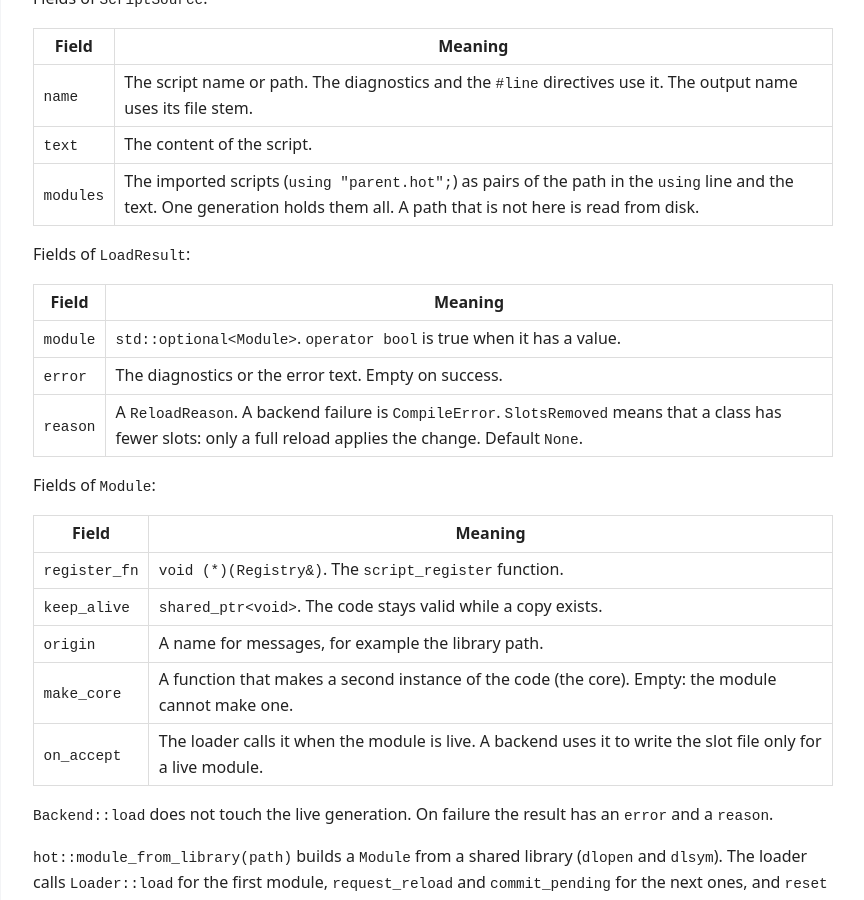
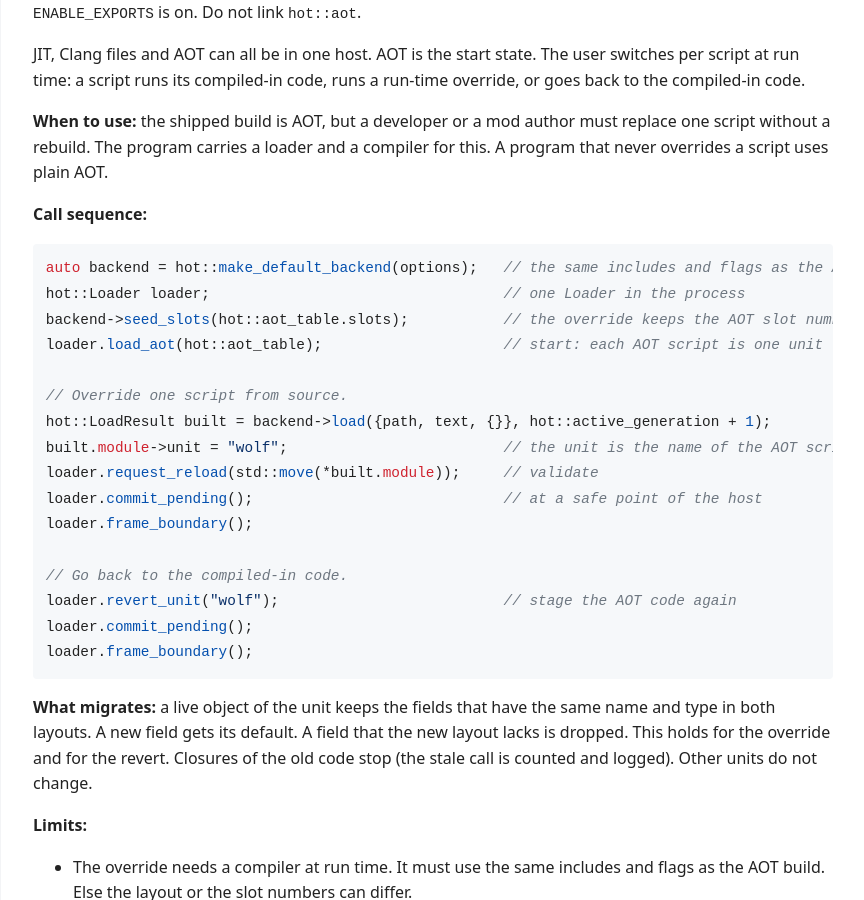
Before and after one commit to rokups/hotpp, a Jekyll site: the page built from embedding.md, in a window 1280 px wide and 900 px high, scrolled down 10568 px. Shown: the whole window, without its empty margins (223-1087 px from the left). Built offline with Jekyll 4.4.1, drawn with Linux system fonts in a browser that asks for light colours; some of the changed text lies outside the part shown.

Commit message:
Update docs from baa14e8

````diff
--- a/embedding.md
+++ b/embedding.md
@@ -6,13 +6,13 @@ nav_order: 13
 
 The host loads scripts with a `Loader`. A development build compiles them. An AOT build links them.
 
-This page has six hosting situations. Each situation has a sample project. The page [CMake](cmake.html) has the build side: the targets, the options, `hot_add_host` and `hot_add_scripts`. A release build needs the section "Portable binaries" there.
+This page has seven hosting situations. Each situation has a sample project. The page [CMake](cmake.html) has the build side: the targets, the options, `hot_add_host` and `hot_add_scripts`. A release build needs the section "Portable binaries" there.
 
 ## Which situation fits?
 
 Answer these questions in order. Stop at the first answer that fits.
 
-1. Must the shipped program have no compiler, no libclang and no loader? Then the scripts are fixed at build time. Use **AOT**.
+1. Must the shipped program have no compiler, no libclang and no loader? Then the scripts are fixed at build time. Use **AOT**. If the shipped program may carry a loader and a compiler, and you want an AOT start with per-script overrides, use **AOT with run-time overrides**.
 2. Do the scripts change after the program is built, but you build them ahead of time (with the build or with `hotc`)? Use a **precompiled library**.
 3. Does the program read `.hot` text at run time and compile it? Then ask the next two questions.
 4. Must a live object keep its field values while its code changes? Use **hot reload**.
@@ -23,6 +23,7 @@ Answer these questions in order. Stop at the first answer that fits.
 | Situation | Sample |
 |---|---|
 | AOT | [aot](https://github.com/rokups/hotpp/tree/main/samples/aot) |
+| AOT with run-time overrides | [aot-reload](https://github.com/rokups/hotpp/tree/main/samples/aot-reload) |
 | Precompiled library | [precompiled-library](https://github.com/rokups/hotpp/tree/main/samples/precompiled-library) |
 | Compile at run time | [runtime-compile](https://github.com/rokups/hotpp/tree/main/samples/runtime-compile) |
 | Hot reload | [hot-reload](https://github.com/rokups/hotpp/tree/main/samples/hot-reload) |
@@ -43,12 +44,14 @@ Pick the row that matches your program. Each sample is a small project that buil
 | In-process JIT | `hot_jit_backend` (needs `HOT_BACKEND=JIT`) | `JitBackend` | [jit-backend](https://github.com/rokups/hotpp/tree/main/samples/jit-backend) |
 | Explicit Clang files backend | `hot_clang_backend` | `ClangFilesBackend` | [clang-files-backend](https://github.com/rokups/hotpp/tree/main/samples/clang-files-backend) |
 | AOT | `hot::aot` (through `hot_add_host` with `MODE AOT`) | `AotRegistry` | [aot](https://github.com/rokups/hotpp/tree/main/samples/aot) |
+| AOT with run-time overrides | `hot::backend` (through `hot_add_host` with `MODE AOT_RELOAD`) | `Loader::load_aot`, `Backend::seed_slots`, `Loader::revert_unit` | [aot-reload](https://github.com/rokups/hotpp/tree/main/samples/aot-reload) |
 
 ### Comparison
 
 | Situation | Compiler at run time | Hot reload | Cost at start | Link targets | Notes |
 |---|---|---|---|---|---|
 | AOT | No | No | None. `AotRegistry` registers the classes. | `hot_aot` through the AOT library | No loader, no Clang, no `ENABLE_EXPORTS`. |
+| AOT with run-time overrides | Yes, for an override only | Yes, for each script | `load_aot` registers the compiled-in classes. An override costs one translate and one compile. | `hot_backend` and the AOT library | `ENABLE_EXPORTS`. One `Loader` in the process. Never link `hot::aot`. |
 | Precompiled library | No | Yes, when you load a newer generation that you built ahead | `dlopen` of the library | `hot_runtime` | No libclang at run time. `ENABLE_EXPORTS`. A writable temp folder (see "Core copies"). |
 | Compile at run time | `CLANG_FILES`: yes, the compiler of the build. `JIT`: no process, but Clang libraries. | Yes | One translate and one compile for each load. | `hot_backend` | The backend is the one that `HOT_BACKEND` selects. `ENABLE_EXPORTS`. |
 | Hot reload | Same as compile at run time | Yes | Same as compile at run time | `hot_backend` | The host calls `request_reload`, `commit_pending` and `frame_boundary`. |
@@ -91,7 +94,7 @@ A host that loads a module must export its symbols. The modules resolve the host
 - Set `ENABLE_EXPORTS` on the executable (`-rdynamic` on Linux). Every sample except `aot` does this.
 - Link a static library of your own as a whole archive when scripts call functions that the host code does not use. `samples/imgui/CMakeLists.txt` uses `$<LINK_LIBRARY:WHOLE_ARCHIVE,imgui_sdl3>` for this.
 - The executable must link the runtime objects that the script code uses (see the JIT section of `README.md`). The samples link the Hot++ libraries without a whole-archive link.
-- An AOT program does not load a module, so it does not export.
+- An AOT program does not load a module, so it does not export. A program with run-time overrides loads modules, so it exports (`MODE AOT_RELOAD` sets this).
 
 ### C++17 baseline
 
@@ -290,6 +293,52 @@ world.Add(boss);
 
 **Sample:** [aot](https://github.com/rokups/hotpp/tree/main/samples/aot).
 
+## AOT with run-time overrides
+
+**Links:** the AOT script library and `hot::backend`, through `hot_add_host(... MODE AOT_RELOAD ...)`. `ENABLE_EXPORTS` is on. Do not link `hot::aot`.
+
+JIT, Clang files and AOT can all be in one host. AOT is the start state. The user switches per script at run time: a script runs its compiled-in code, runs a run-time override, or goes back to the compiled-in code.
+
+**When to use:** the shipped build is AOT, but a developer or a mod author must replace one script without a rebuild. The program carries a loader and a compiler for this. A program that never overrides a script uses plain AOT.
+
+**Call sequence:**
+
+```cpp
+auto backend = hot::make_default_backend(options);   // the same includes and flags as the AOT build
+hot::Loader loader;                                  // one Loader in the process
+backend->seed_slots(hot::aot_table.slots);           // the override keeps the AOT slot numbers
+loader.load_aot(hot::aot_table);                     // start: each AOT script is one unit
+
+// Override one script from source.
+hot::LoadResult built = backend->load({path, text, {}}, hot::active_generation + 1);
+built.module->unit = "wolf";                         // the unit is the name of the AOT script
+loader.request_reload(std::move(*built.module));     // validate
+loader.commit_pending();                             // at a safe point of the host
+loader.frame_boundary();
+
+// Go back to the compiled-in code.
+loader.revert_unit("wolf");                          // stage the AOT code again
+loader.commit_pending();
+loader.frame_boundary();
+```
+
+**What migrates:** a live object of the unit keeps the fields that have the same name and type in both layouts. A new field gets its default. A field that the new layout lacks is dropped. This holds for the override and for the revert. Closures of the old code stop (the stale call is counted and logged). Other units do not change.
+
+**Limits:**
+
+- The override needs a compiler at run time. It must use the same includes and flags as the AOT build. Else the layout or the slot numbers can differ.
+- Call `seed_slots` before the first `load`. Without it, a backend numbers the methods from zero, and they can differ from the AOT numbers.
+- One `Loader` for each process. `load_aot` registers the AOT classes in it. A second `Loader` in the process starts with the AOT classes again after the first one is gone.
+- Never link `hot::aot` and `hot::backend` (or `hot::runtime`) in one program. `MODE AOT_RELOAD` links the second one only.
+- The AOT library compiles with hidden symbols. This stops the override library from binding to the AOT code.
+- `revert_unit` fails (`BadModule`) when the unit has no AOT module. It returns `Busy` while another reload waits for its commit.
+- The AOT code has the first signature of each method, and the loader does not check that signature. After a revert, a delegate on the thunk of an override signature does not detach. Drop such delegates before the revert.
+- `HOT_SCRIPT_DIR` is a development define. The override files stay out of `SCRIPTS`.
+
+**Failure:** `load_aot` returns an error when a class is in two units. A failed `load_aot` leaves the `Loader` empty.
+
+**Sample:** [aot-reload](https://github.com/rokups/hotpp/tree/main/samples/aot-reload). The program starts with AOT, overrides `wolf`, and reverts. One object keeps its state in all three phases.
+
 ## The backend interface
 
 `include/hot/backend.h`, `include/hot/module.h`.
````
Also changed, not shown: cmake.md (+10 -8 lines).
